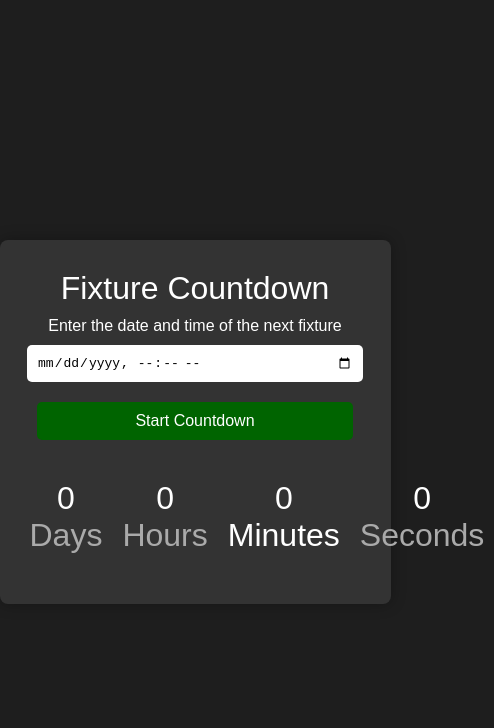
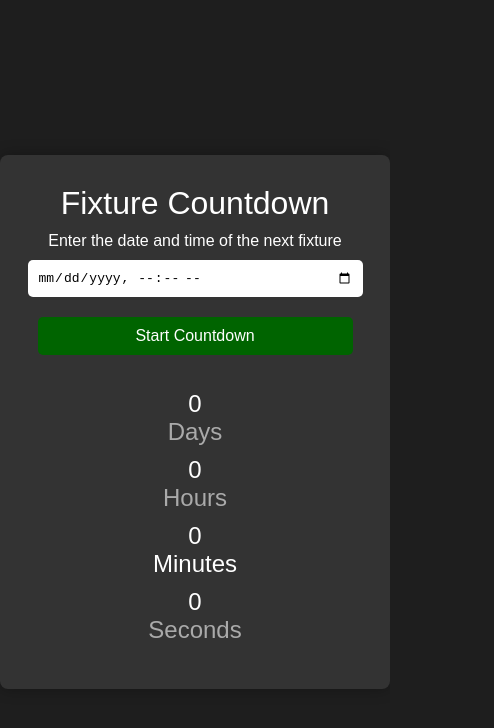
Before and after one commit to Owen-Gibbs/countdown-app, a plain HTML site: page index.html in a window 390 px wide. Shown: the whole page, 494 px wide, since content can reach past the window. Drawn offline with Linux system fonts and the light colour scheme.

Commit message:
add media query for responsive viewing

```diff
--- a/assets/css/styles.css
+++ b/assets/css/styles.css
@@ -87,3 +87,17 @@ input[type="datetime-local"],
     font-size: 0.8em;
     color: #aaa;
 }
+
+@media (max-width: 600px) {
+    .countdown {
+        flex-direction: column;
+    }
+
+    .time {
+        padding: 5px;
+    }
+
+    .time span{
+        font-size: 1.5em;
+    }
+}
```
